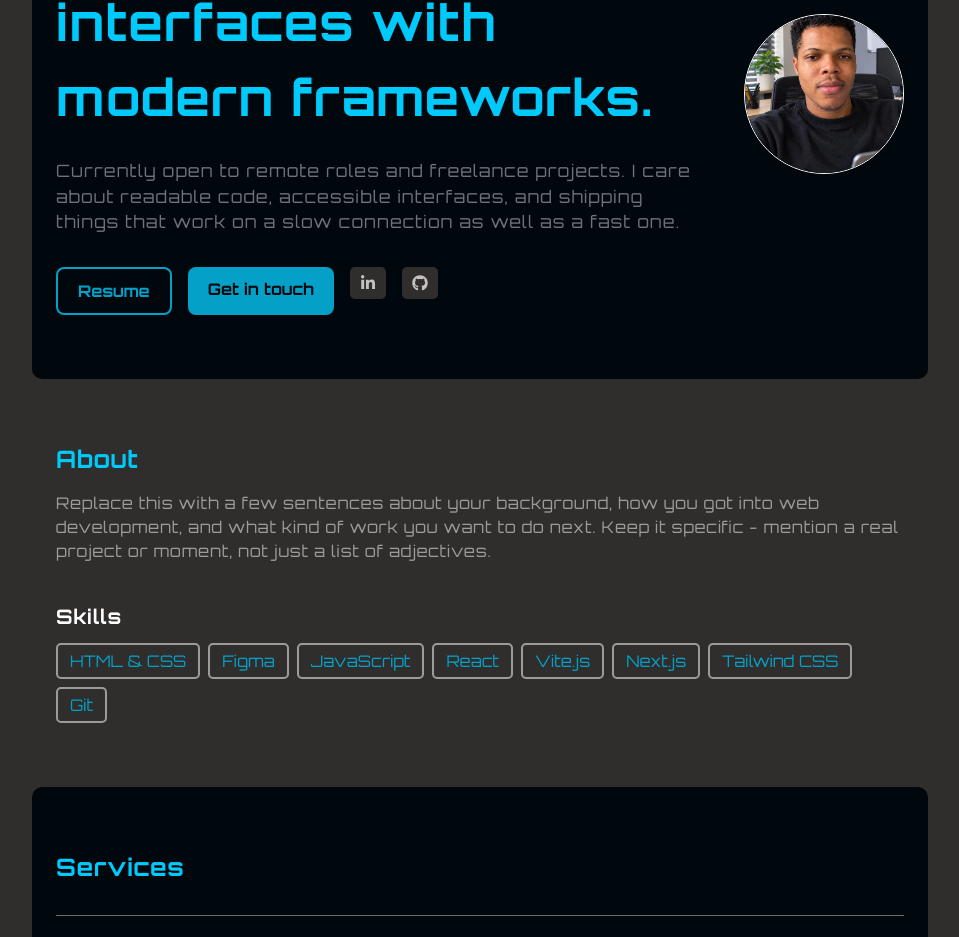
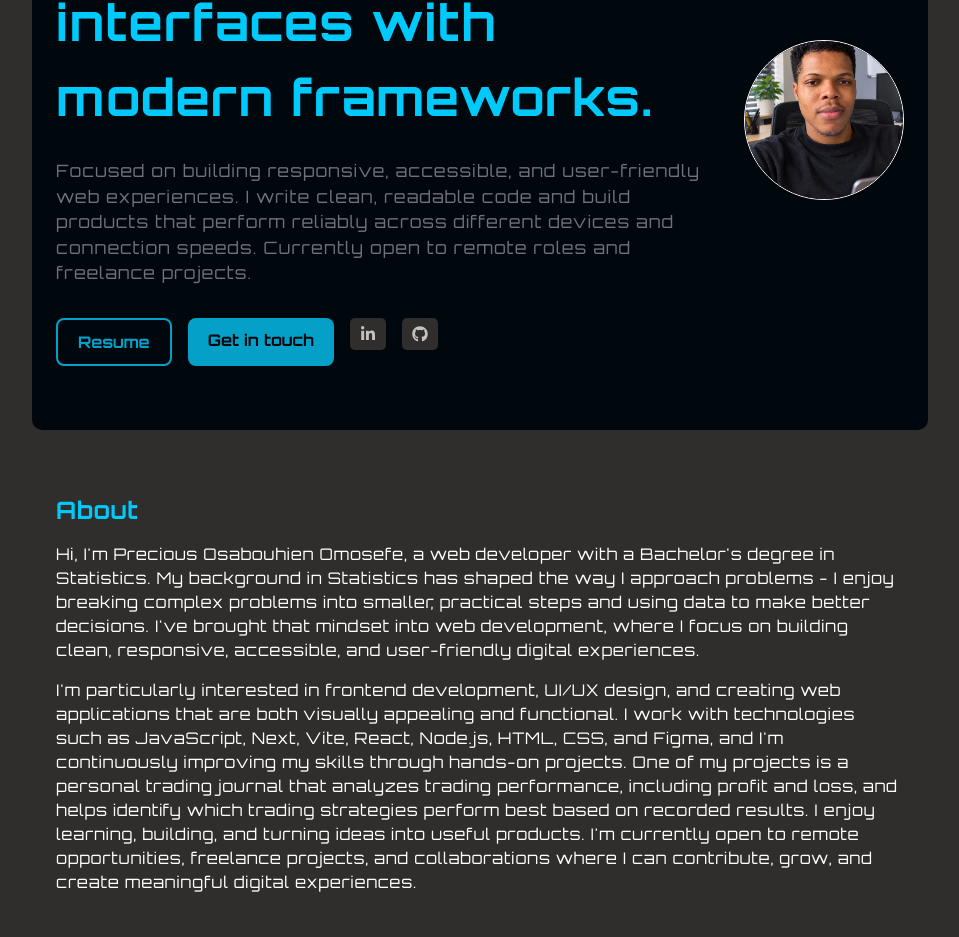
Before and after one commit to preciousosabouhien-hub/Precious-upgraded-portfolio, a Next.js app: page / in a window 1280 px wide. Shown: the part 309-1246 px from the top of the page, without its empty margins (160-1119 px from the left). Built offline with nearby package versions, Linux system fonts and the light colour scheme.

Commit message:
updated the about section

```diff
--- a/app/globals.css
+++ b/app/globals.css
@@ -162,7 +162,7 @@ body {
 }
 .sectn-about{
   letter-spacing:0.02cm;
-  color:var(--skills-border);
+  color:var(--primary-color-3);
 }
 
 /* ================================================================================================================================ */
@@ -360,13 +360,14 @@ font-size:15px;
 font-size:11px;
 font-weight:bold;
 }
+
 }
 
 @media (max-width: 600px){
   .profileImage{
-  margin-left:35%;
+  margin-left:45%;
   }
   .hero-info-text{
-    margin-left:35%;
+    margin-left:45%;
   }
 }
--- a/components/About.tsx
+++ b/components/About.tsx
@@ -16,11 +16,20 @@ export default function About() {
         <div>
           <h2 className="text-2xl sectn-header">About</h2>
           <p className="mt-4 max-w-prose sectn-about">
-            Replace this with a few sentences about your background, how you
-            got into web development, and what kind of work you want to do
-            next. Keep it specific - mention a real project or moment, not
-            just a list of adjectives.
-          </p>
+
+          Hi, I'm Precious Osabouhien Omosefe, a web developer with a Bachelor's degree in Statistics.
+          My background in Statistics has shaped the way I approach problems - I enjoy breaking complex problems into smaller,
+          practical steps and using data to make better decisions. I've brought that mindset into web development, where I focus on building clean,
+          responsive, accessible, and user-friendly digital experiences.</p>
+            <p className="mt-4 max-w-prose sectn-about">
+          I'm particularly interested in frontend development, UI/UX design, and creating web applications
+          that are both visually appealing and functional. I work with technologies such as JavaScript, Next, Vite, React, Node.js, HTML, CSS, and Figma,
+          and I'm continuously improving my skills through hands-on projects.
+          One of my projects is a personal trading journal that analyzes trading performance, including profit and loss,
+          and helps identify which trading strategies perform best based on recorded results.
+          I enjoy learning, building, and turning ideas into useful products. I'm currently
+          open to remote opportunities, freelance projects, and collaborations where I can contribute, grow, and create meaningful digital experiences.
+                    </p>
         </div>
         <div>
           <h3 className="text-xl sectn-mini-header">Skills</h3>
--- a/components/Hero.tsx
+++ b/components/Hero.tsx
@@ -31,9 +31,9 @@ export default function Hero() {
           I build clean, fast interfaces with modern frameworks.
         </h1>
         <p className="mt-6 max-w-prose text-zinc-500 hero-p">
-          Currently open to remote roles and freelance projects. I care about
-          readable code, accessible interfaces, and shipping things that work
-          on a slow connection as well as a fast one.
+          Focused on building responsive, accessible, and user-friendly web experiences. I write clean,
+           readable code and build products that perform reliably across different devices and connection speeds.
+            Currently open to remote roles and freelance projects.
         </p>
         <div className="mt-8 flex gap-4">
           <a
```
